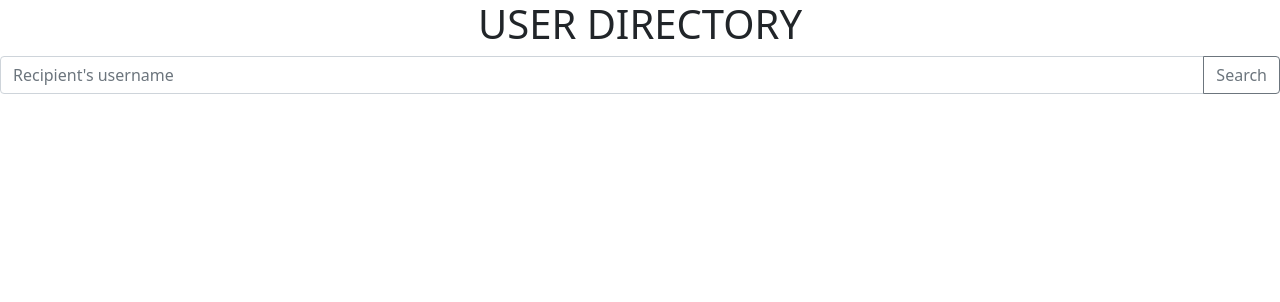
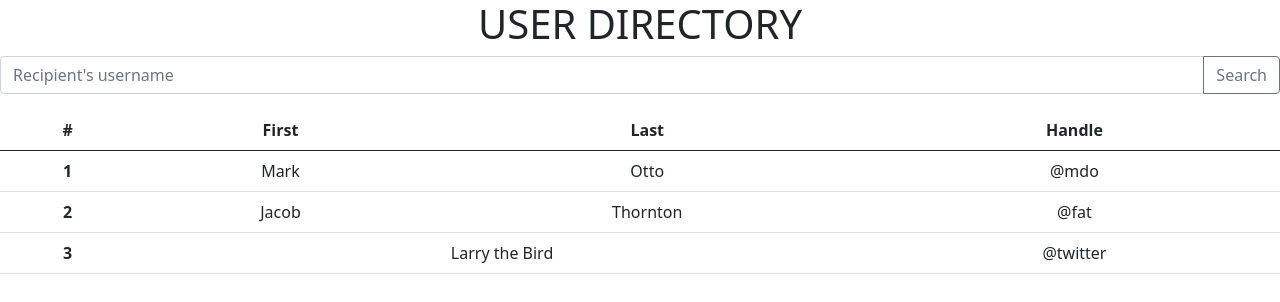
Before and after one commit to fewb92/user-directory, a React (Create React App) app in the folder user-directory/: page / in a window 1280 px wide. Shown: the top 302 px of the page. Built offline with nearby package versions, Linux system fonts and the light colour scheme.

Commit message:
created table component

```diff
--- a/user-directory/src/App.js
+++ b/user-directory/src/App.js
@@ -1,12 +1,14 @@
 import './App.css';
 import Header from './components/Header'
+import Table from './components/Table'
 import 'bootstrap/dist/css/bootstrap.min.css';
 
 
 function App() {
   return (
     <div className="App">
-      <Header></Header>
+      <Header />
+      <Table />
     </div>
   );
 }
--- /dev/null
+++ b/user-directory/src/components/Table.js
@@ -0,0 +1,37 @@
+import React from 'react'
+
+export default function Table() {
+    return (
+        <div>
+            <table class="table">
+                <thead>
+                    <tr>
+                    <th scope="col">#</th>
+                    <th scope="col">First</th>
+                    <th scope="col">Last</th>
+                    <th scope="col">Handle</th>
+                    </tr>
+                </thead>
+                <tbody>
+                    <tr>
+                    <th scope="row">1</th>
+                    <td>Mark</td>
+                    <td>Otto</td>
+                    <td>@mdo</td>
+                    </tr>
+                    <tr>
+                    <th scope="row">2</th>
+                    <td>Jacob</td>
+                    <td>Thornton</td>
+                    <td>@fat</td>
+                    </tr>
+                    <tr>
+                    <th scope="row">3</th>
+                    <td colspan="2">Larry the Bird</td>
+                    <td>@twitter</td>
+                    </tr>
+                </tbody>
+                </table>
+        </div>
+    )
+}
```
